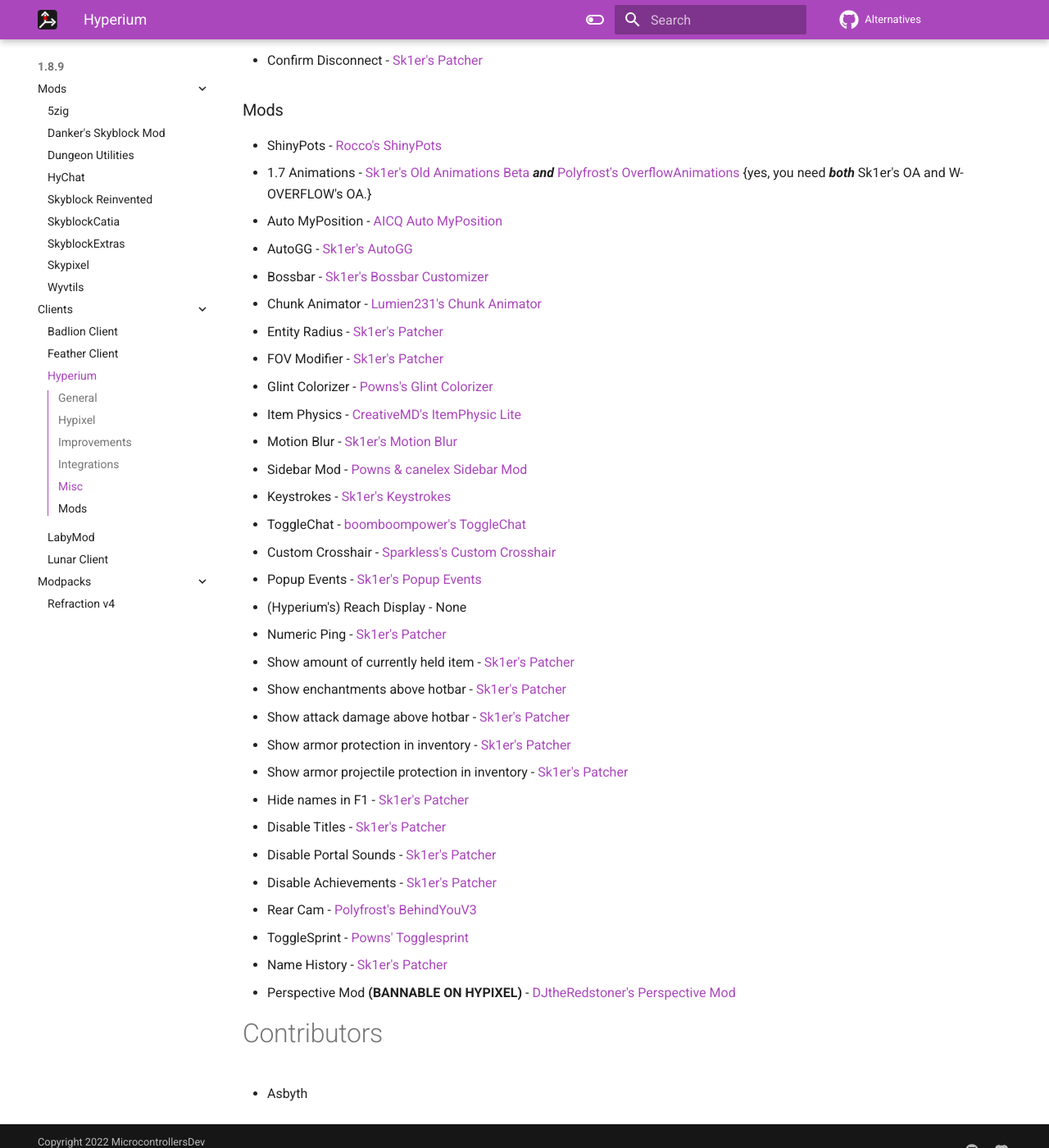
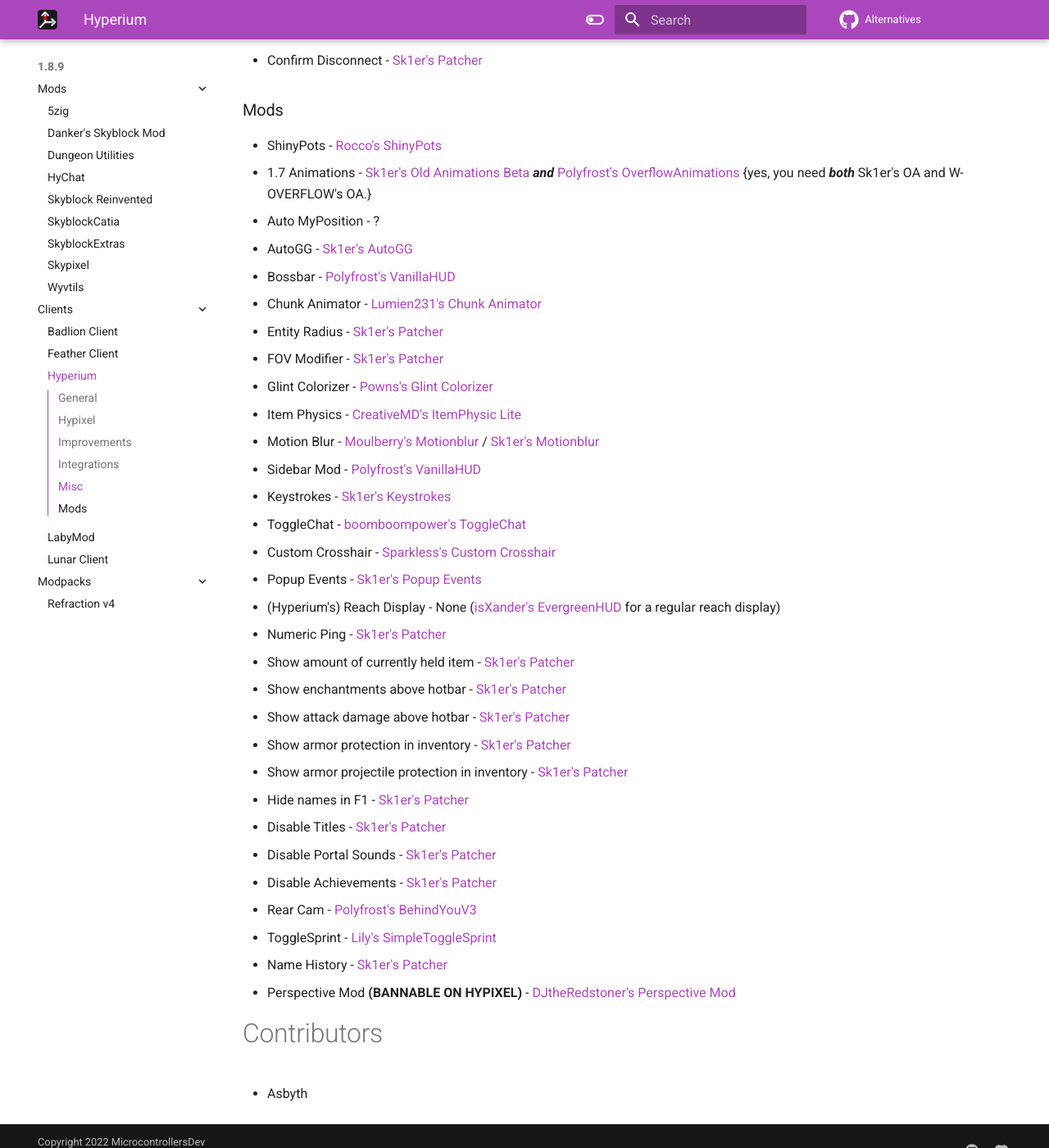
Before and after one commit to MicrocontrollersDev/Alternatives, an MkDocs documentation site: the page built from docs/1.8.9/hyperium.md, in a window 1280 px wide and 1400 px high, scrolled down 1534 px. Shown: the whole window at 82% size. Built offline with MkDocs 1.6.1 and Material for MkDocs 9.7.7, drawn with Linux system fonts in a browser that asks for light colours; comment, search, counter and statistics services are not loaded; some of the changed text lies outside the part shown.

Commit message:
update hyperium mods list

```diff
--- a/docs/1.8.9/hyperium.md
+++ b/docs/1.8.9/hyperium.md
@@ -1,6 +1,7 @@
 # Hyperium Alternatives:
 
 ### General
+
 * Blurred Gui Background - [tterrag's Blur](https://www.curseforge.com/minecraft/mc-mods/blur/files/all?filter-game-version=2020709689%3A5806)
 * Clear Glass - [canelex's Clear Glass](https://www.youtube.com/watch?v=Iq63MOSURbE)
 * Fire Height - [Sk1er's Patcher](https://sk1er.club/mods/patcher)
@@ -11,15 +12,17 @@
 * Upload Screenshots - [Sk1er's Patcher](https://sk1er.club/mods/patcher)
 
 ### Hypixel
-* Welcome to the Hypixel Zoo - [Chachy's WelcomeToTheHypixelZoo](https://github.com/ChachyDev/WelcomeToTheHypixelZoo)
+
+* Welcome to the Hypixel Zoo - [Chachy's WelcomeToTheHypixelZoo](https://github.com/ChachyDev/WelcomeToTheHypixelZoo/releases/latest)
 * Broadcast Achievements - [Polyfrost's Hytils Reborn](https://github.com/Polyfrost/Hytils-Reborn/releases/latest)
 * Disable Leather Armor - [Polyfrost's Hytils Reborn](https://github.com/Polyfrost/Hytils-Reborn/releases/latest)
-* Friends First in Tab - [Polyfrost's Hytils Reborn](https://github.com/Polyfrost/Hytils-Reborn/releases/latest) (Adds a star next to Friends instead)
+* Friends First in Tab - [Polyfrost's Hytils Reborn](https://github.com/Polyfrost/Hytils-Reborn/releases/latest) (adds a star next to friends instead)
 * Ping on DM - None, Hypixel has this feature / [Polyfrost's Hytils Reborn](https://github.com/Polyfrost/Hytils-Reborn/releases/latest) for when in Limbo
 * Send Guild Welcome Message - [Polyfrost's Hytils Reborn](https://github.com/Polyfrost/Hytils-Reborn/releases/latest)
 * Thank Watchdog - [Polyfrost's Hytils Reborn](https://github.com/Polyfrost/Hytils-Reborn/releases/latest)
 
 ### Improvements
+
 * Disable Armorstands - [Sk1er's Patcher](https://sk1er.club/mods/patcher)
 * Disable Enchantment Glint - [Sk1er's Patcher](https://sk1er.club/mods/patcher)
 * Disable End Portals - [Sk1er's Patcher](https://sk1er.club/mods/patcher)
@@ -33,33 +36,36 @@
 * Windowed Fullscreen - [Sk1er's Patcher](https://sk1er.club/mods/patcher)
 
 ### Integrations
+
 * Compact Chat - [Sk1er's Patcher](https://sk1er.club/mods/patcher)
 * Discord RP - [DeDiamondPro's Hycord](https://github.com/DeDiamondPro/HyCord/releases/latest)
 * Fast Chat - [Sk1er's Patcher](https://sk1er.club/mods/patcher)
 * Fullbright - [Sk1er's Patcher](https://sk1er.club/mods/patcher)
 
 ### Misc
+
 * Different Main Menu - [Lumien231's Custom Main Menu](https://www.curseforge.com/minecraft/mc-mods/custom-main-menu/files/all?filter-game-version=2020709689%3A5806)
 * Confirm Disconnect  - [Sk1er's Patcher](https://sk1er.club/mods/patcher)
 
 ### Mods
+
 * ShinyPots - [Rocco's ShinyPots](https://github.com/RoccoDev/ShinyPots-1.8/releases/latest)
 * 1.7 Animations - [Sk1er's Old Animations Beta](https://sk1er.club/beta) **_and_** [Polyfrost's OverflowAnimations](https://github.com/Polyfrost/OverflowAnimations/releases/latest) {yes, you need **_both_** Sk1er's OA and W-OVERFLOW's OA.}
-* Auto MyPosition - [AICQ Auto MyPosition](https://hypixel.net/threads/forge-1-8-9-auto-myposition-mod-a-mod-which-does-myposition-before-every-game.1983543/)
+* Auto MyPosition -  ?
 * AutoGG - [Sk1er's AutoGG](https://sk1er.club/mods/autogg)
-* Bossbar - [Sk1er's Bossbar Customizer](https://sk1er.club/mods/bossbar_customizer)
+* Bossbar - [Polyfrost's VanillaHUD](https://github.com/Polyfrost/VanillaHUD/releases/latest)
 * Chunk Animator - [Lumien231's Chunk Animator](https://www.curseforge.com/minecraft/mc-mods/chunk-animator/files/all?filter-game-version=2020709689%3A5806)
 * Entity Radius - [Sk1er's Patcher](https://sk1er.club/mods/patcher)
 * FOV Modifier - [Sk1er's Patcher](https://sk1er.club/mods/patcher)
 * Glint Colorizer - [Powns's Glint Colorizer](https://download.powns.dev/glintcolorizer189)
 * Item Physics - [CreativeMD's ItemPhysic Lite](https://www.curseforge.com/minecraft/mc-mods/itemphysic-lite/files/all?filter-game-version=2020709689%3A5806)
-* Motion Blur - [Sk1er's Motion Blur](https://sk1er.club/mods/motionblurmod)
-* Sidebar Mod - [Powns & canelex Sidebar Mod](https://www.youtube.com/watch?v=cn9VvT43yRs)
+* Motion Blur - [Moulberry's Motionblur](https://cdn.discordapp.com/attachments/733903046681034813/806188815286665226/MbMotionblur-1.0-REL-Fixed.jar) / [Sk1er's Motionblur](https://sk1er.club/mods/motionblurmod)
+* Sidebar Mod - [Polyfrost's VanillaHUD](https://github.com/Polyfrost/VanillaHUD/releases/latest)
 * Keystrokes - [Sk1er's Keystrokes](https://sk1er.club/mods/keystrokesmod)
 * ToggleChat - [boomboompower's ToggleChat](https://hypixel.net/threads/version-2-1-togglechat-mod-theme-switcher.997547/)
 * Custom Crosshair - [Sparkless's Custom Crosshair](https://www.curseforge.com/minecraft/mc-mods/custom-crosshair-mod/files/all?filter-game-version=2020709689%3A5806)
 * Popup Events - [Sk1er's Popup Events](https://sk1er.club/mods/popup_events)
-* (Hyperium's) Reach Display - None
+* (Hyperium's) Reach Display - None ([isXander's EvergreenHUD](https://modrinth.com/mod/evergreenhud/versions) for a regular reach display)
 * Numeric Ping - [Sk1er's Patcher](https://sk1er.club/mods/patcher)
 * Show amount of currently held item - [Sk1er's Patcher](https://sk1er.club/mods/patcher)
 * Show enchantments above hotbar - [Sk1er's Patcher](https://sk1er.club/mods/patcher)
@@ -71,9 +77,9 @@
 * Disable Portal Sounds - [Sk1er's Patcher](https://sk1er.club/mods/patcher)
 * Disable Achievements - [Sk1er's Patcher](https://sk1er.club/mods/patcher)
 * Rear Cam - [Polyfrost's BehindYouV3](https://github.com/Polyfrost/BehindYouV3/releases/latest)
-* ToggleSprint - [Powns' Togglesprint](https://www.youtube.com/watch?v=c1IauPFoHeI)
+* ToggleSprint - [Lily's SimpleToggleSprint](https://github.com/My-Name-Is-Jeff/SimpleToggleSprint/releases/latest)
 * Name History - [Sk1er's Patcher](https://sk1er.club/mods/patcher)
-* Perspective Mod **(BANNABLE ON HYPIXEL)** - [DJtheRedstoner's Perspective Mod](https://github.com/DJtheRedstoner/PerspectiveModv4)
+* Perspective Mod **(BANNABLE ON HYPIXEL)** - [DJtheRedstoner's Perspective Mod](https://github.com/DJtheRedstoner/PerspectiveModv4/releases/latest)
 
 # Contributors
 
```
